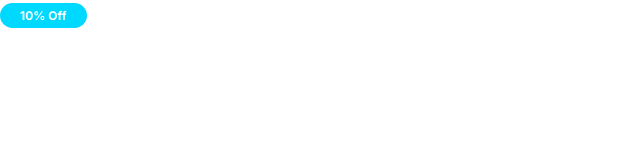
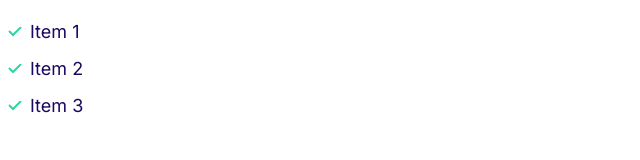
Before and after one commit to SmileAndWaveBoyz/Moshify, a plain HTML site: page Index.html in a window 1280 px wide. Shown: the whole page, without its empty margins (0-640 px from the left). Drawn offline with Linux system fonts and the light colour scheme.

Commit message:
Define list styles

```diff
--- a/CSS/Styles.css
+++ b/CSS/Styles.css
@@ -123,3 +123,31 @@ a {
         font-size: 1.2rem;
     }
 }
+
+/* Lists */
+.list {
+    list-style: none;
+    padding-left: 0;
+    color: var(--colour-headings);
+}
+
+.list--inline .list__item {
+    display: inline-block;
+    margin-right: 2rem;
+}
+
+.list--tick {
+    list-style-image: url(../Images/tick.svg);
+    padding-left: 3rem;
+}
+
+.list--tick .list__item {
+    padding-left: 0.5rem;
+    margin-bottom: 1rem;
+}
+
+@media screen and (min-width: 1024px) {
+    .list--tick .list__item {
+        padding-left: 0;
+    }
+}
--- a/Index.html
+++ b/Index.html
@@ -15,6 +15,10 @@
     <title>Document</title>
 </head>
 <body>
-    <span class="badge badge--secondary badge--small">10% Off</span>
+    <ul class="list list--tick">
+        <li class="list__item">Item 1</li>
+        <li class="list__item">Item 2</li>
+        <li class="list__item">Item 3</li>
+    </ul>
 </body>
 </html>
```
Also changed, not shown: Components/lists.html (added, +5 -0 lines), Images/tick.svg (added).
